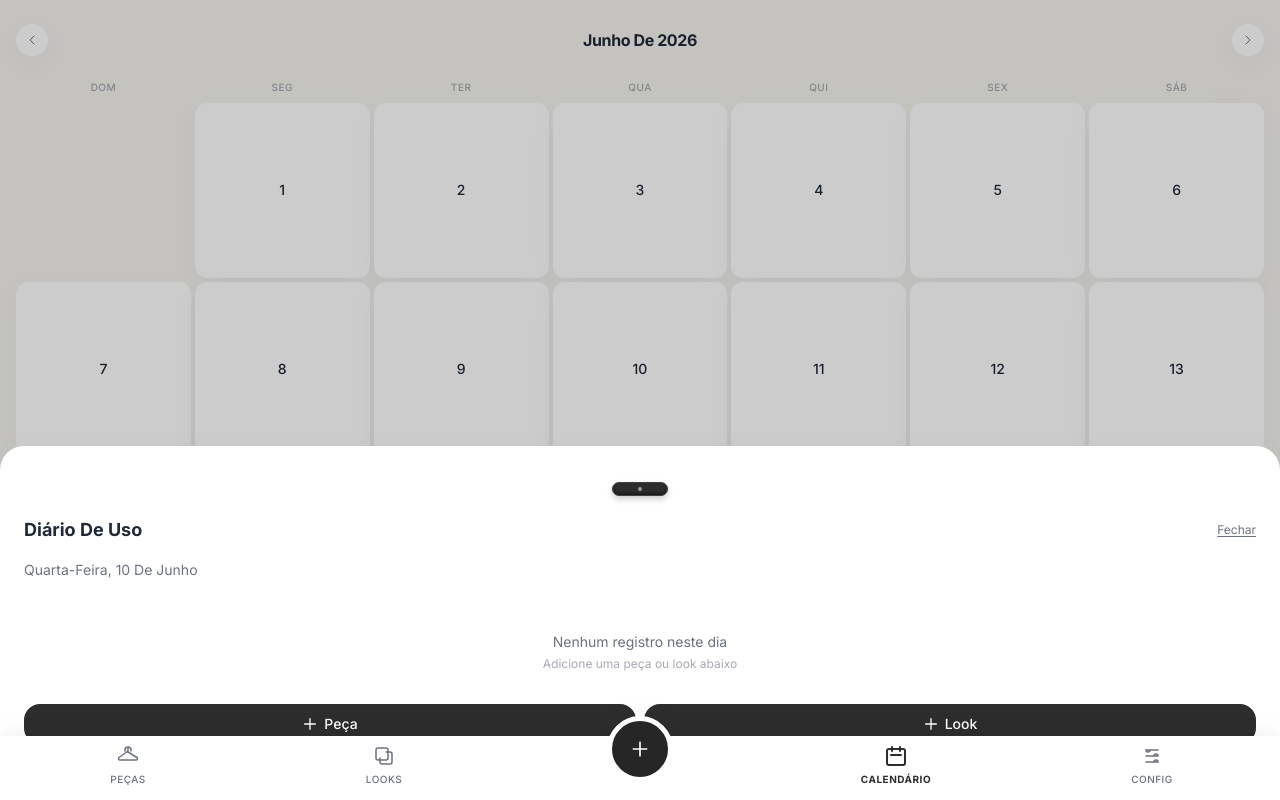
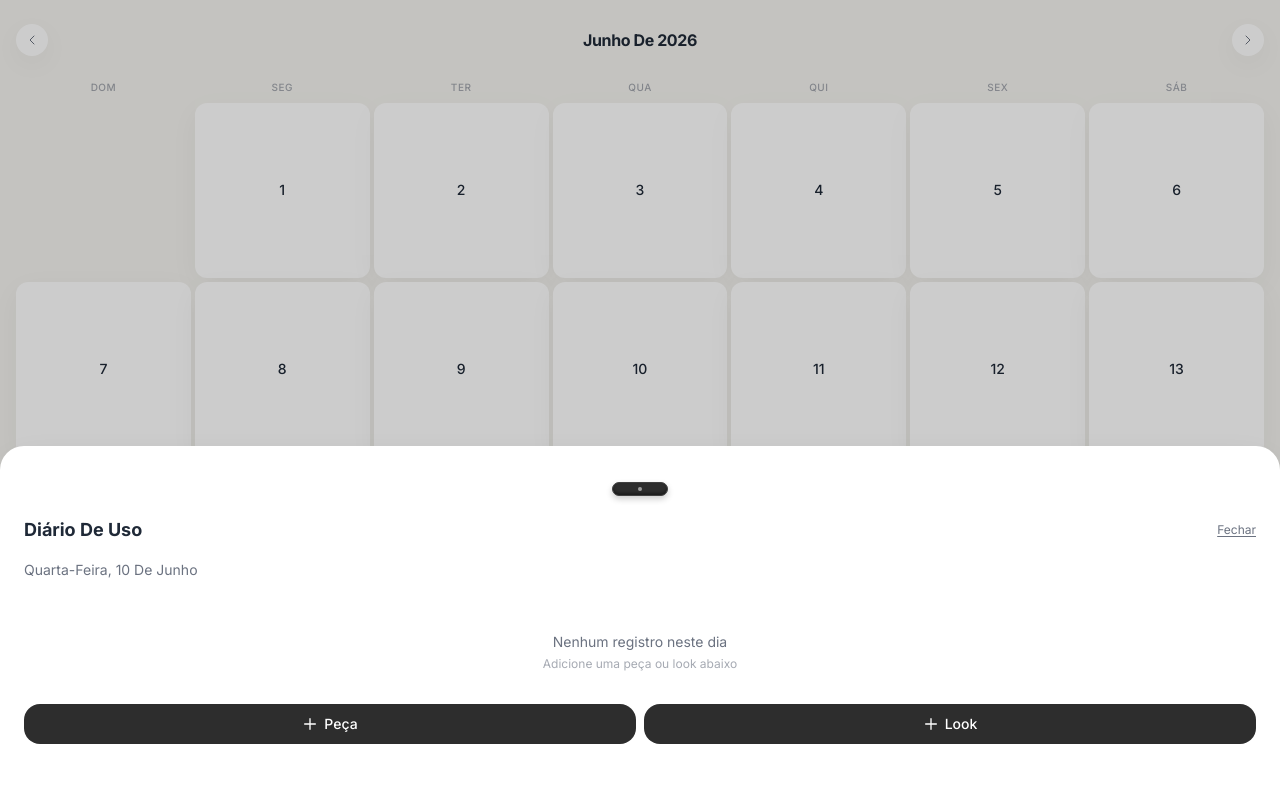
Before and after one commit to JonathanCosta/veste, a Vue app: page /veste/calendar in a window 1280 px wide. Both pictures are taken after a click on the element "10". Shown: the top 800 px of the page. Built offline with nearby package versions, Linux system fonts and the light colour scheme.

Commit message:
fix(calendar): bump DayDetailSheet z-index to z-[60] to overlay BottomNav
- DayDetailSheet (z-50) and BottomNav (z-50) conflicted; BottomNav
  rendered later in DOM so it covered the sheet buttons
- z-[60] matches CustomDialog pattern, ensures sheet renders above
  BottomNav at all times

```diff
--- a/src/components/DayDetailSheet.vue
+++ b/src/components/DayDetailSheet.vue
@@ -210,7 +210,7 @@
 </script>
 
 <template>
-  <div class="fixed inset-0 z-50 flex items-end">
+  <div class="fixed inset-0 z-[60] flex items-end">
     <!-- Backdrop -->
     <div class="absolute inset-0 bg-black/20" @click="emit('close')" />
 
```
